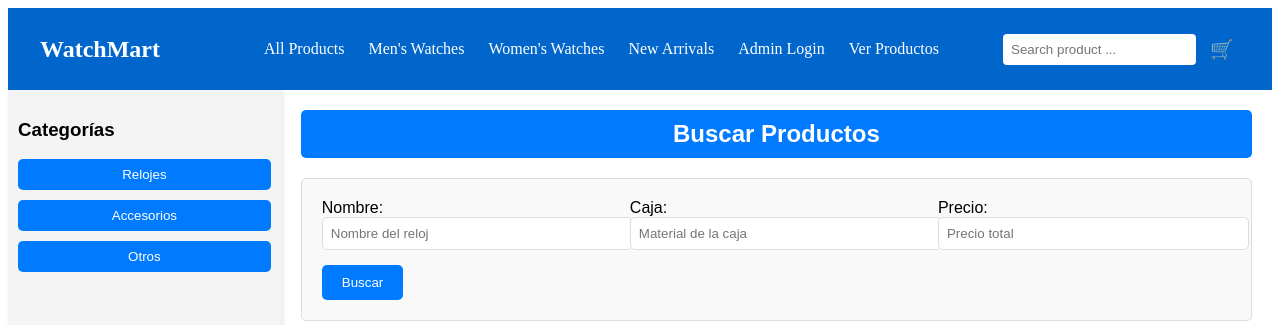
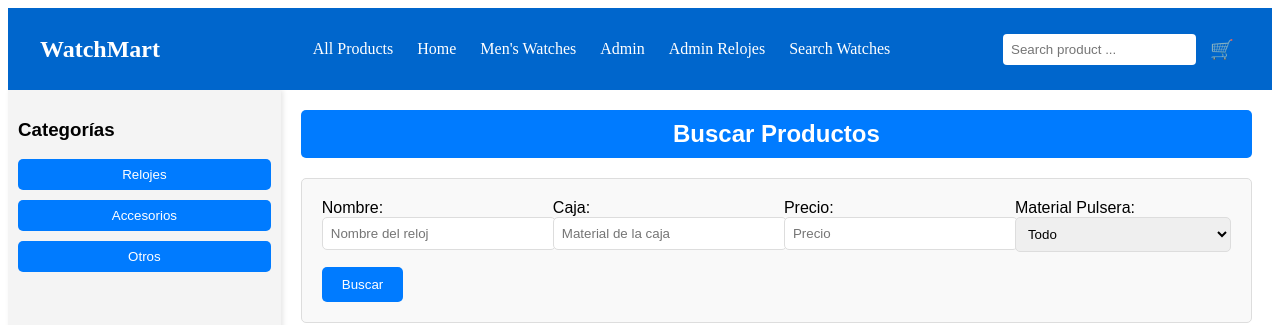
Before and after one commit to MarlonTMF/TecWeb_ProyFin, an Angular app: page /ver-productos in a window 1280 px wide. Shown: the top 325 px of the page. Built offline with nearby package versions, Linux system fonts and the light colour scheme; no server answers.

Commit message:
Mejora en las busquedas de relojes

```diff
--- a/src/app/app.component.html
+++ b/src/app/app.component.html
@@ -1,85 +1,3 @@
-<style>
-  .navbar {
-display: flex;
-justify-content: space-between;
-align-items: center;
-padding: 1rem 2rem;
-background-color: #0066cc;
-color: white;
-position: relative;
-z-index: 1;
-}
-
-.logo {
-font-size: 1.5rem;
-font-weight: bold;
-}
-
-.navbar nav ul {
-display: flex;
-gap: 1.5rem;
-list-style: none;
-}
-
-.navbar nav ul li {
-position: relative;
-}
-
-.navbar nav ul li a {
-color: white;
-text-decoration: none;
-font-weight: 500;
-}
-
-.navbar nav ul li:hover .dropdown {
-display: block;
-}
-
-.dropdown {
-display: none;
-position: absolute;
-top: 100%;
-left: 0;
-background-color: #0066cc;
-color: white;
-min-width: 200px;
-border-radius: 4px;
-box-shadow: 0 4px 8px rgba(0, 0, 0, 0.1);
-padding: 1rem;
-}
-
-.dropdown a {
-color: white;
-text-decoration: none;
-padding: 0.5rem 0;
-display: block;
-font-weight: 500;
-}
-
-.dropdown a:hover {
-background-color: #004c99;
-color: white;
-}
-
-.search-cart {
-display: flex;
-gap: 0.5rem;
-}
-
-.search-cart input {
-padding: 0.5rem;
-border-radius: 4px;
-border: none;
-}
-
-.cart-btn {
-background: none;
-border: none;
-font-size: 1.2rem;
-cursor: pointer;
-color: white;
-}
-</style>
 <header class="navbar">
   <div class="logo">WatchMart</div>
   <nav>
@@ -95,11 +13,11 @@ color: white;
           <a href="brands.html">Brands</a>
         </div>
       </li>
+      <li><a href="home">Home</a></li>
       <li><a href="mens-watches.html">Men's Watches</a></li>
-      <li><a href="womens-watches.html">Women's Watches</a></li>
-      <li><a href="new-arrivals.html">New Arrivals</a></li>
-      <li><a href="admin-relojes">Admin Login</a></li>
-      <li><a href="ver-productos">Ver Productos</a></li>
+      <li><a href="admin-clientes.html">Admin </a></li>
+      <li><a href="admin-relojes">Admin Relojes</a></li>
+      <li><a href="ver-productos">Search Watches</a></li>
 
     </ul>
   </nav>
--- a/src/app/app.component.scss
+++ b/src/app/app.component.scss
@@ -0,0 +1,80 @@
+  .navbar {
+display: flex;
+justify-content: space-between;
+align-items: center;
+padding: 1rem 2rem;
+background-color: #0066cc;
+color: white;
+position: relative;
+z-index: 1;
+}
+
+.logo {
+font-size: 1.5rem;
+font-weight: bold;
+}
+
+.navbar nav ul {
+display: flex;
+gap: 1.5rem;
+list-style: none;
+}
+
+.navbar nav ul li {
+position: relative;
+}
+
+.navbar nav ul li a {
+color: white;
+text-decoration: none;
+font-weight: 500;
+}
+
+.navbar nav ul li:hover .dropdown {
+display: block;
+}
+
+.dropdown {
+display: none;
+position: absolute;
+top: 100%;
+left: 0;
+background-color: #0066cc;
+color: white;
+min-width: 200px;
+border-radius: 4px;
+box-shadow: 0 4px 8px rgba(0, 0, 0, 0.1);
+padding: 1rem;
+}
+
+.dropdown a {
+color: white;
+text-decoration: none;
+padding: 0.5rem 0;
+display: block;
+font-weight: 500;
+}
+
+.dropdown a:hover {
+background-color: #004c99;
+color: white;
+}
+
+.search-cart {
+display: flex;
+gap: 0.5rem;
+}
+
+.search-cart input {
+padding: 0.5rem;
+border-radius: 4px;
+border: none;
+}
+
+.cart-btn {
+background: none;
+border: none;
+font-size: 1.2rem;
+cursor: pointer;
+color: white;
+}
--- a/src/app/app.module.ts
+++ b/src/app/app.module.ts
@@ -23,8 +23,7 @@ import { VerProductosComponent } from './paginas/ver-productos/ver-productos.com
     BrowserModule,
     RouterModule.forRoot(routes),
     CommonModule,
-    FormsModule,
-    HttpClientModule
+    FormsModule
 
   ],
 
--- a/src/app/app.routes.ts
+++ b/src/app/app.routes.ts
@@ -2,10 +2,13 @@ import { Routes } from '@angular/router';
 import { AdminRelojesComponent } from './paginas/admin-relojes/admin-relojes.component';
 import { HomeComponent } from './paginas/home/home.component';
 import { VerProductosComponent } from './paginas/ver-productos/ver-productos.component';
+import { FormularioComponent } from './paginas/formulario/formulario.component';
 
 export const routes: Routes = [
     {path:'', component:HomeComponent},
     {path:'admin-relojes', component:AdminRelojesComponent},
-    {path:'ver-productos', component:VerProductosComponent}
+    {path:'ver-productos', component:VerProductosComponent},
+    {path:'home', component:HomeComponent},
+    {path: 'formulario', component: FormularioComponent },
 
 ];
--- a/src/app/paginas/ver-productos/ver-productos.component.html
+++ b/src/app/paginas/ver-productos/ver-productos.component.html
@@ -1,5 +1,4 @@
 <div style="display: flex; height: 100vh; font-family: Arial, sans-serif;">
-  <!-- Barra lateral -->
   <aside style="background-color: #f4f4f4; width: 20%; padding: 10px; box-shadow: 2px 0 5px rgba(0, 0, 0, 0.1);">
     <h3>Categorías</h3>
     <ul style="list-style: none; padding: 0;">
@@ -9,16 +8,12 @@
     </ul>
   </aside>
 
-  <!-- Sección principal -->
   <main style="flex: 1; display: flex; flex-direction: column; padding: 20px;">
-    <!-- Encabezado -->
     <header style="background-color: #007BFF; color: white; padding: 10px; border-radius: 5px; margin-bottom: 20px;">
       <h2 style="margin: 0; text-align: center;">Buscar Productos</h2>
     </header>
 
-    <!-- Contenido -->
     <div style="flex: 1;">
-      <!-- Formulario de búsqueda -->
       <div style="background-color: #f9f9f9; padding: 20px; border: 1px solid #ddd; border-radius: 5px; margin-bottom: 20px;">
         <div style="display: flex; flex-wrap: wrap; gap: 15px;">
           <div style="flex: 1; min-width: 200px;">
@@ -31,20 +26,35 @@
           </div>
           <div style="flex: 1; min-width: 200px;">
             <label for="precio">Precio:</label>
-            <input id="precio" [(ngModel)]="precio" type="text" placeholder="Precio total" style="width: 100%; padding: 8px; border: 1px solid #ddd; border-radius: 5px;">
+            <input id="precio" [(ngModel)]="precio" type="text" placeholder="Precio" style="width: 100%; padding: 8px; border: 1px solid #ddd; border-radius: 5px;">
+          </div>
+          <div style="flex: 1; min-width: 200px;">
+            <label for="materialPulsera">Material Pulsera:</label>
+            <select id="materialPulsera" [(ngModel)]="materialPulsera" style="width: 100%; padding: 8px; border: 1px solid #ddd; border-radius: 5px;">
+              <option value="">Todo</option>
+              <option value="Caucho">Caucho</option>
+              <option value="Piel">Piel</option>
+              <option value="Acero">Acero</option>
+              <option value="Acero ‑ oro">Acero ‑ oro</option>
+              <option value="Oro">Oro</option>
+              <option value="NATO">Nato</option>
+              <option value="Aligator">Aligator</option>
+              <option value="Titanio ‑ tántalo ‑ oro">Titanio</option>
+              <option value="SIN PULSERA">Sin Correa</option>
+            </select>
           </div>
         </div>
         <button (click)="buscarProductos()" style="margin-top: 15px; padding: 10px 20px; background-color: #007BFF; color: white; border: none; border-radius: 5px;">Buscar</button>
       </div>
 
-      <!-- Resultados -->
       <div>
         <h3>Resultados:</h3>
         <div style="display: flex; flex-wrap: wrap; gap: 15px;">
-          <div *ngFor="let producto of productos" style="width: 23%; background-color: #fff; border: 1px solid #ddd; border-radius: 5px; padding: 10px; text-align: center;">
+          <div *ngFor="let producto of productosFiltrados" style="width: 23%; background-color: #fff; border: 1px solid #ddd; border-radius: 5px; padding: 10px; text-align: center;">
             <img [src]="producto.imagen_url" alt="{{ producto.nombre }}" style="width: 100%; height: auto; border-radius: 5px; margin-bottom: 10px;">
             <h4 style="margin: 5px 0;">{{ producto.nombre }}</h4>
-            <p style="margin: 5px 0; color: #666;">Caja: {{ producto.caja }}</p>
+            <p style="margin: 5px 0; color: #666;">Material: {{ producto.caja }}</p>
+            <p style="margin: 5px 0; color: #666;">Correa: {{ producto.material_pulsera }}</p>
             <p style="margin: 5px 0; color: green;">{{ producto.precio | currency }}</p>
           </div>
         </div>
--- a/src/app/paginas/ver-productos/ver-productos.component.ts
+++ b/src/app/paginas/ver-productos/ver-productos.component.ts
@@ -7,15 +7,17 @@ import { FormsModule } from '@angular/forms';
 @Component({
   selector: 'app-ver-productos',
   standalone: true,
-  imports: [CommonModule,FormsModule],
+  imports: [CommonModule, FormsModule],
   templateUrl: './ver-productos.component.html',
-  styleUrl: './ver-productos.component.scss'
+  styleUrl: './ver-productos.component.scss',
 })
 export class VerProductosComponent {
   productos: ProductModel[] = [];
+  productosFiltrados: ProductModel[] = [];
   nombre: string = '';
   caja: string = '';
   precio: string = '';
+  materialPulsera: string = ''; // Nueva variable para el filtro de material
 
   constructor(private relojService: AdminCRUDRelojesService) {}
 
@@ -25,15 +27,33 @@ export class VerProductosComponent {
 
   obtenerTodosLosProductos(): void {
     this.relojService.obtenerTodosLosRelojes().subscribe(
-      (data) => this.productos = data,
+      (data) => {
+        this.productos = data;
+        this.productosFiltrados = data; // Inicializar con todos los productos
+      },
       (error) => console.error('Error al obtener los productos:', error)
     );
   }
 
   buscarProductos(): void {
-    this.relojService.buscarReloj(this.nombre, this.caja).subscribe(
-      (data) => this.productos = data,
-      (error) => console.error('Error al buscar productos:', error)
-    );
+    this.productosFiltrados = this.productos.filter((producto) => {
+      const coincideNombre = this.nombre
+        ? producto.nombre.toLowerCase().includes(this.nombre.toLowerCase())
+        : true;
+
+      const coincideCaja = this.caja
+        ? producto.caja.toLowerCase().includes(this.caja.toLowerCase())
+        : true;
+
+      const coincidePrecio = this.precio
+        ? producto.precio >= parseFloat(this.precio)
+        : true;
+
+      const coincideMaterialPulsera = this.materialPulsera
+        ? producto.material_pulsera === this.materialPulsera
+        : true;
+
+      return coincideNombre && coincideCaja && coincidePrecio && coincideMaterialPulsera;
+    });
   }
 }
--- a/src/app/servicios/admin-crud-relojes.service.ts
+++ b/src/app/servicios/admin-crud-relojes.service.ts
@@ -50,6 +50,7 @@ export class AdminCRUDRelojesService {
       ).pipe(
         catchError(this.handleError)
       );
+
     }
 
 
```
